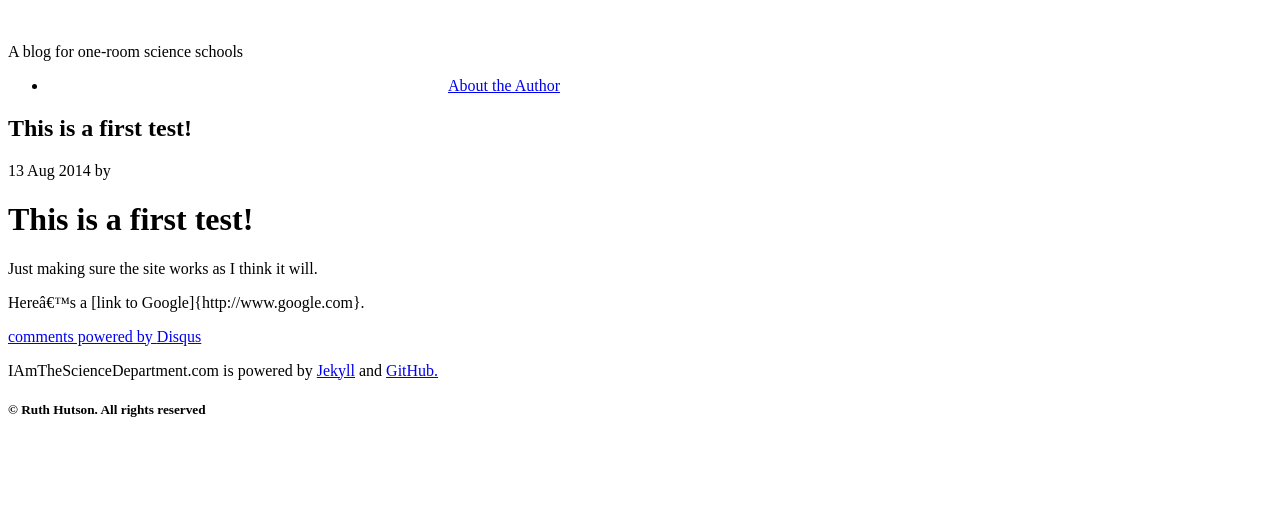
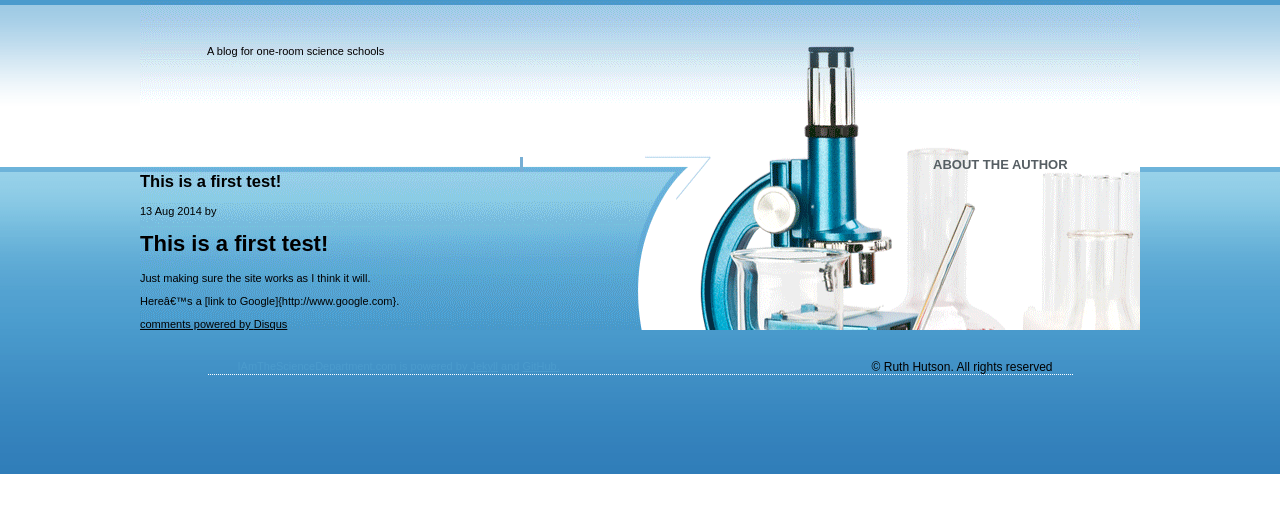
Before and after one commit to iamthesciencedepartment/iamthesciencedepartment.github.io, a Jekyll site: the page built from _posts/2014-08-13-Testing_Testing_1_2_3.md, in a window 1280 px wide. Shown: the top 513 px of the page. Built offline with Jekyll 4.4.1, drawn with Linux system fonts in a browser that asks for light colours; Markdown is read by kramdown in place of the engine named in the settings; comment, search, counter and statistics services are not loaded.

Commit message:
Update default.html

```diff
--- a/_layouts/default.html
+++ b/_layouts/default.html
@@ -4,8 +4,7 @@
 <html xmlns="http://www.w3.org/1999/xhtml">
 <head>
 <meta http-equiv="Content-Type" content="text/html; charset=iso-8859-1" />
-<title>Untitled Document</title>
-<link href="css/style.css" rel="stylesheet" type="text/css" />
+<link href="/css/style.css" rel="stylesheet" type="text/css" />
 </head>
 <body>
 <div id="container">
```
